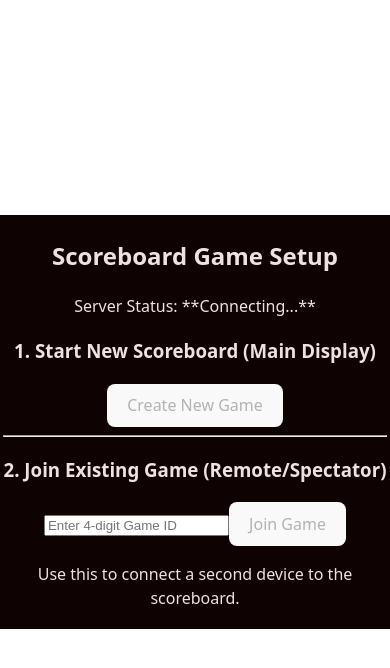
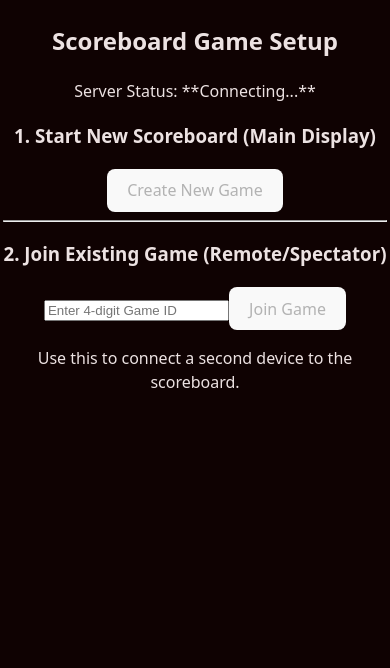
Before and after one commit to Nando354/my-scoreboard-project, a React (Vite) app in the folder my-scoreboard/: page / in a window 390 px wide. Shown: the top 668 px of the page. Built offline with nearby package versions, Linux system fonts and the light colour scheme; no server answers.

Commit message:
fixed root and html body on css to make everything fit on my tablet

```diff
--- a/my-scoreboard/src/App.css
+++ b/my-scoreboard/src/App.css
@@ -1,9 +1,19 @@
 #root {
+  width: 100%;
   max-width: 1280px;
   margin: 0 auto;
   padding: .2rem;
   text-align: center;
   background-color: #0f0202;
+  min-height: 100vh;
+}
+
+html, body {
+  margin: 0;
+  padding: 0;
+  background-color: #0f0202; /* Matches your root background */
+  width: 100%;
+  overflow-x: hidden;      /* Prevents accidental side-scrolling */
 }
 
 /* Status Bar */
```
